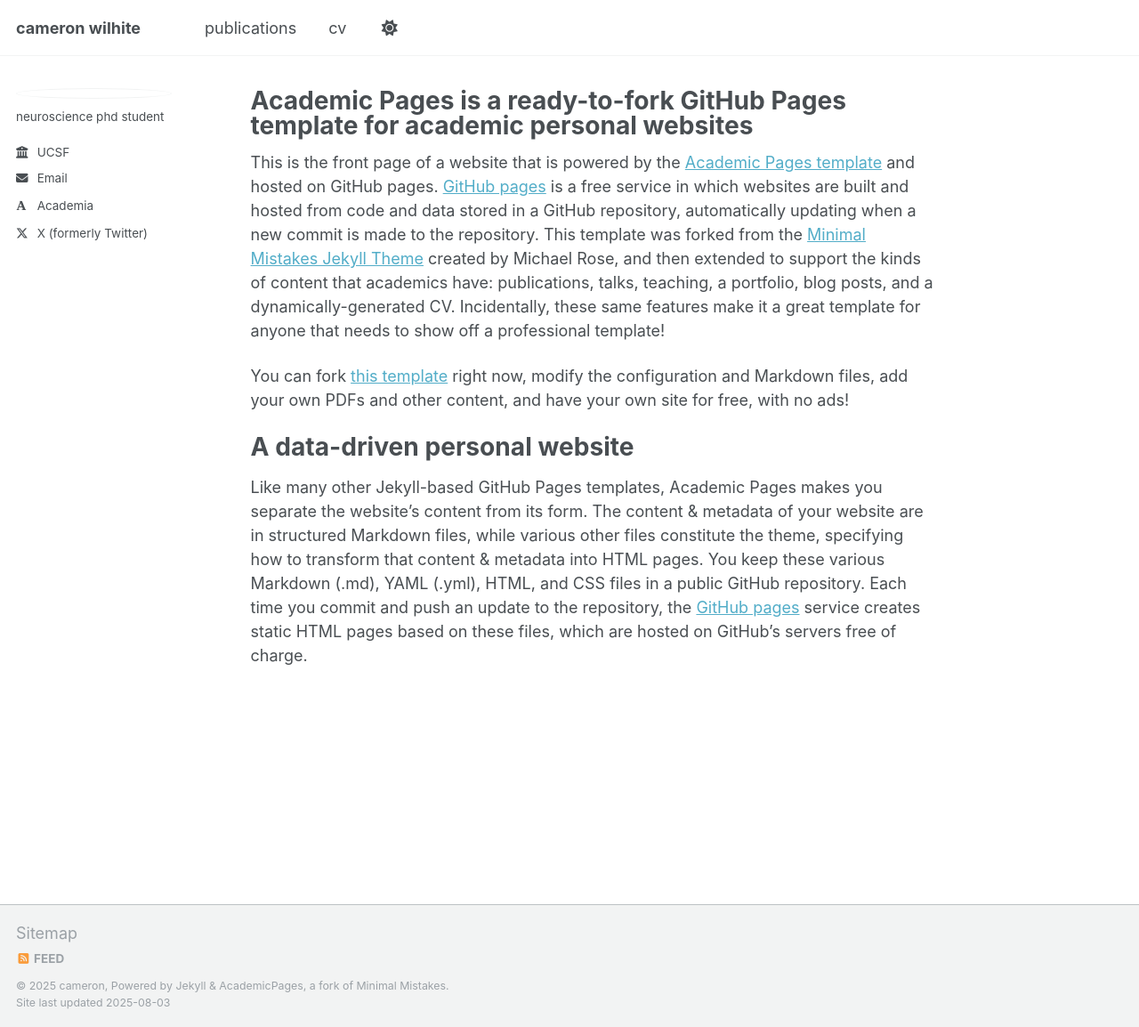
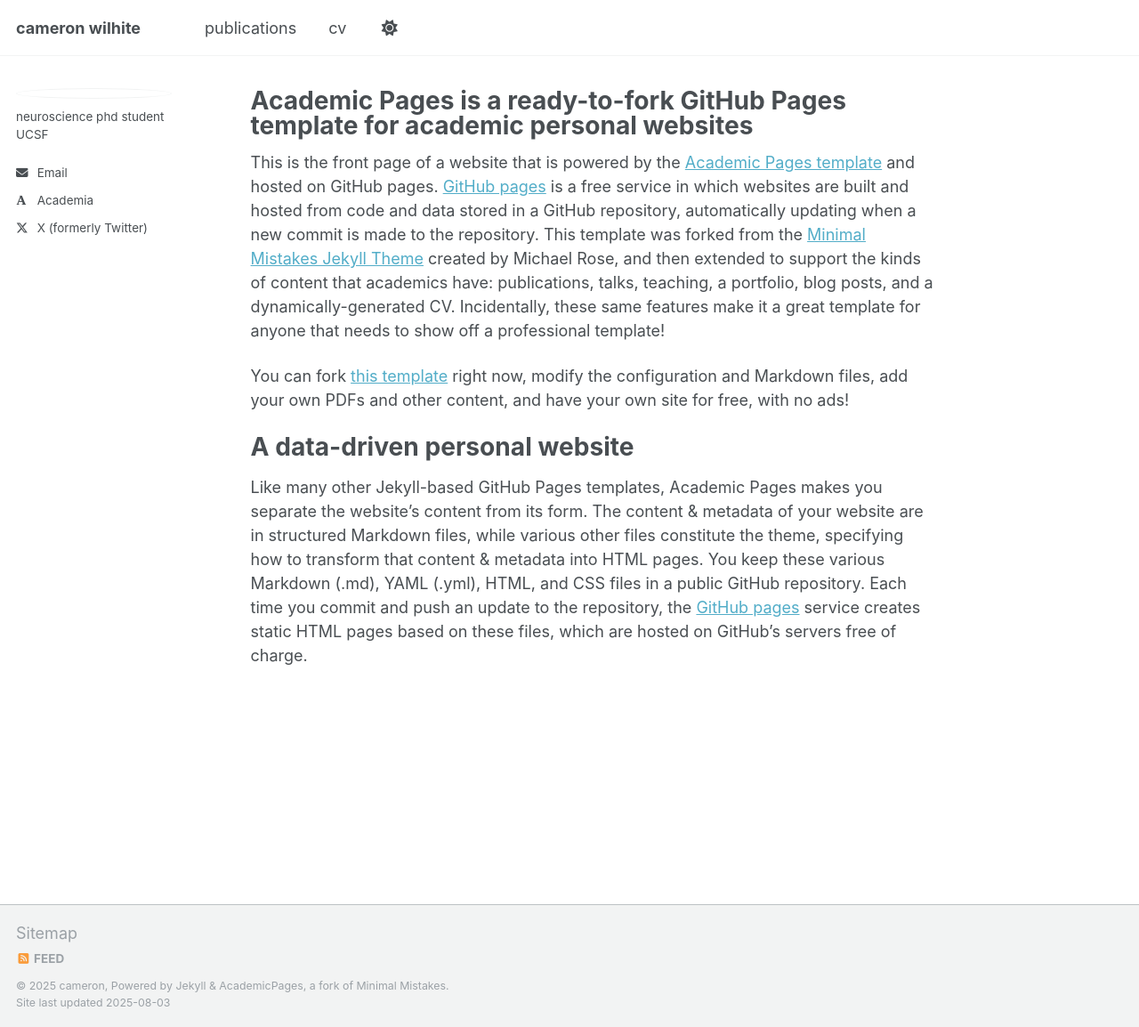
Before and after one commit to camwilhite/camwilhite.github.io, a Jekyll site: the page built from _pages/about.md, in a window 1280 px wide and 1154 px high. Shown: the whole window at 89% size. Built offline with Jekyll 4.4.1, drawn with Linux system fonts in a browser that asks for light colours; some web fonts are replaced; a script that is not in the unit is left out.

```diff
--- a/_config.yml
+++ b/_config.yml
@@ -24,8 +24,8 @@ author:
   # Biographic information
   avatar           : "/images/DSC08595-small.jpg"
   name             : #
-  bio              : "neuroscience phd student"
-  employer         : "UCSF"
+  bio              : "neuroscience phd student<br>UCSF"
+  employer         : #
   email            : "camwilhite@gmail.com"
 
   # Academic websites
```
